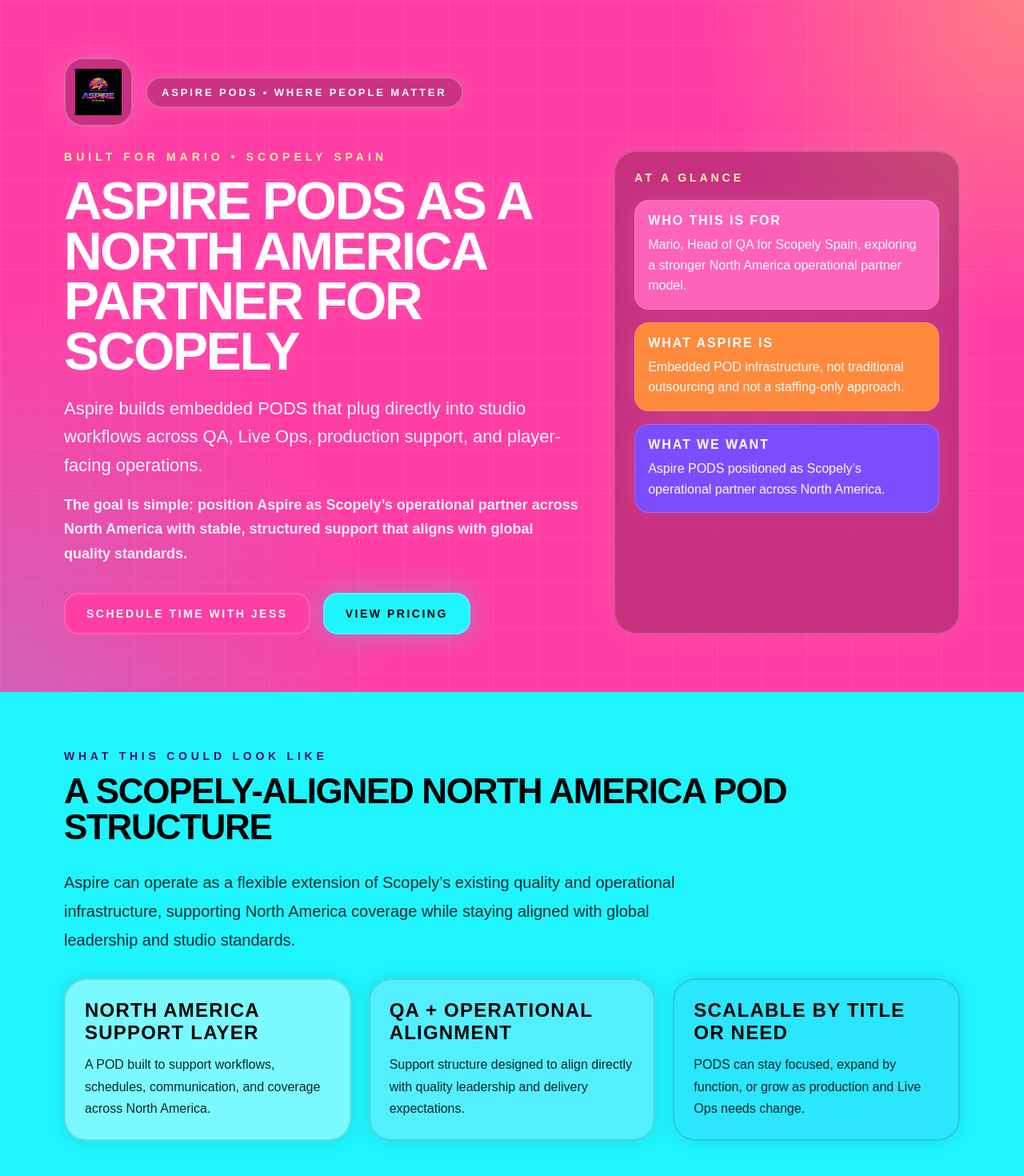
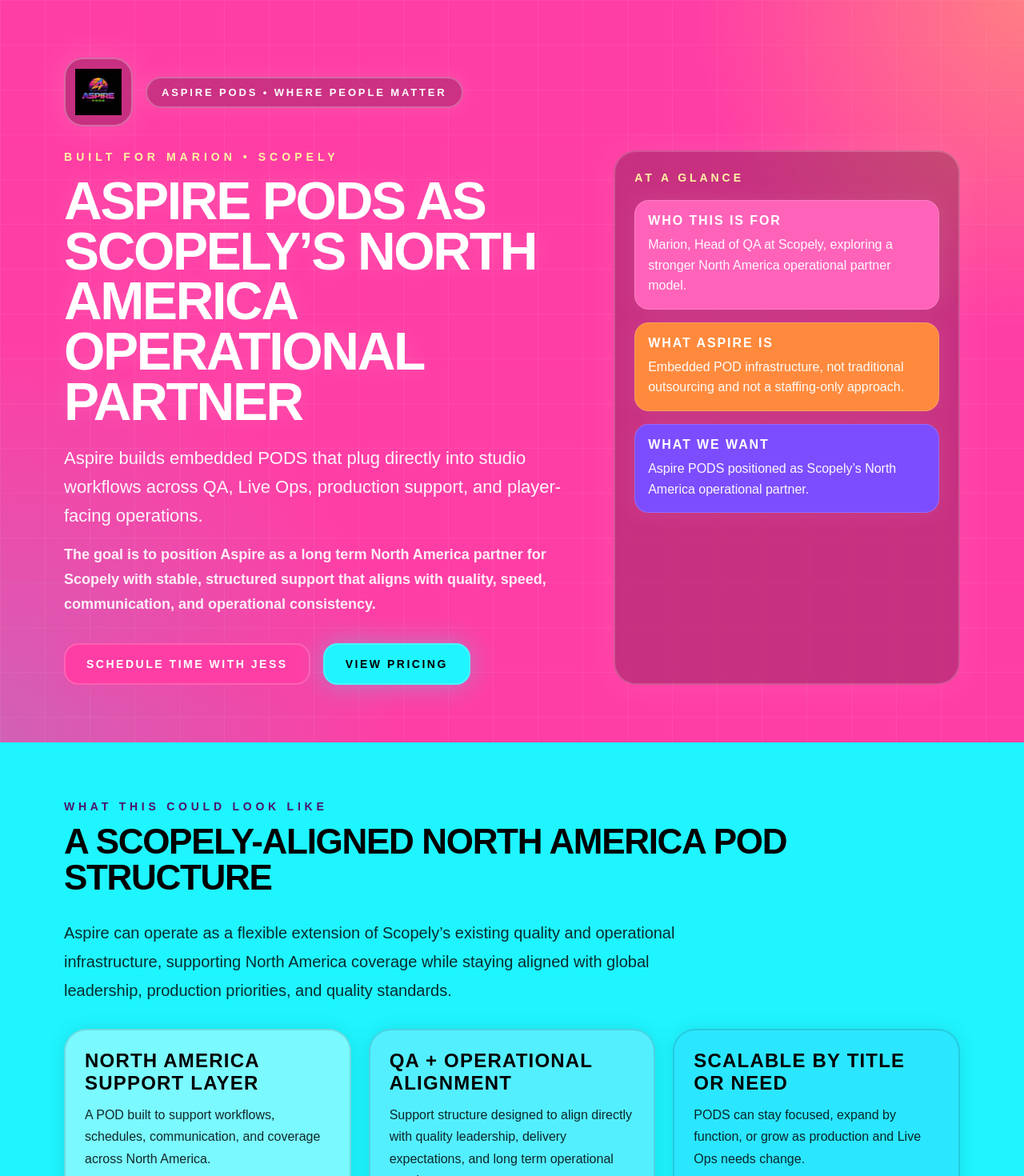
Before and after one commit to jessgoodvibesonly/aspire-marion, a Next.js app: page / in a window 1280 px wide. Shown: the top 1470 px of the page at 80% size. Built offline with nearby package versions, Linux system fonts and the light colour scheme.

Commit message:
Update page.tsx

```diff
--- a/app/page.tsx
+++ b/app/page.tsx
@@ -106,7 +106,6 @@
         fontFamily: "Arial, Helvetica, sans-serif",
       }}
     >
-      {/* HERO */}
       <section
         style={{
           position: "relative",
@@ -201,7 +200,7 @@
                   margin: 0,
                 }}
               >
-                Built for Mario • Scopely Spain
+                Built for Marion • Scopely
               </p>
 
               <h1
@@ -216,7 +215,7 @@
                   textShadow: "0 0 24px rgba(255,255,255,0.12)",
                 }}
               >
-                Aspire PODS as a North America partner for Scopely
+                Aspire PODS as Scopely’s North America operational partner
               </h1>
 
               <p
@@ -242,9 +241,9 @@
                   color: "rgba(255,255,255,0.9)",
                 }}
               >
-                The goal is simple: position Aspire as Scopely’s operational partner
-                across North America with stable, structured support that aligns with
-                global quality standards.
+                The goal is to position Aspire as a long term North America partner
+                for Scopely with stable, structured support that aligns with quality,
+                speed, communication, and operational consistency.
               </p>
 
               <div
@@ -288,7 +287,7 @@
                 {[
                   {
                     title: "Who this is for",
-                    text: "Mario, Head of QA for Scopely Spain, exploring a stronger North America operational partner model.",
+                    text: "Marion, Head of QA at Scopely, exploring a stronger North America operational partner model.",
                     bg: "#ff63b9",
                   },
                   {
@@ -298,7 +297,7 @@
                   },
                   {
                     title: "What we want",
-                    text: "Aspire PODS positioned as Scopely’s operational partner across North America.",
+                    text: "Aspire PODS positioned as Scopely’s North America operational partner.",
                     bg: "#7c4dff",
                   },
                 ].map((item) => (
@@ -340,7 +339,6 @@
         </div>
       </section>
 
-      {/* WHAT THIS COULD LOOK LIKE */}
       <section style={{ background: "#1ff5ff", color: "#000000" }}>
         <div style={sectionWrap}>
           <div style={{ maxWidth: "920px", marginBottom: "30px" }}>
@@ -361,7 +359,7 @@
             >
               Aspire can operate as a flexible extension of Scopely’s existing quality
               and operational infrastructure, supporting North America coverage while
-              staying aligned with global leadership and studio standards.
+              staying aligned with global leadership, production priorities, and quality standards.
             </p>
           </div>
 
@@ -380,7 +378,7 @@
               },
               {
                 title: "QA + operational alignment",
-                body: "Support structure designed to align directly with quality leadership and delivery expectations.",
+                body: "Support structure designed to align directly with quality leadership, delivery expectations, and long term operational consistency.",
                 bg: "#54efff",
               },
               {
@@ -426,7 +424,6 @@
         </div>
       </section>
 
-      {/* POD FUNCTIONS */}
       <section style={{ background: "#7c4dff", color: "#ffffff" }}>
         <div style={sectionWrap}>
           <div style={{ maxWidth: "900px", marginBottom: "30px" }}>
@@ -466,7 +463,6 @@
         </div>
       </section>
 
-      {/* WHY ASPIRE */}
       <section style={{ background: "#ff8a3d", color: "#000000" }}>
         <div style={sectionWrap}>
           <div style={{ maxWidth: "920px", marginBottom: "30px" }}>
@@ -508,7 +504,6 @@
         </div>
       </section>
 
-      {/* PRICING */}
       <section id="pricing" style={{ background: "#ffe44d", color: "#000000" }}>
         <div style={sectionWrap}>
           <div style={{ maxWidth: "920px", marginBottom: "30px" }}>
@@ -585,7 +580,6 @@
         </div>
       </section>
 
-      {/* FINAL SECTION */}
       <section style={{ background: "#000000", color: "#ffffff" }}>
         <div style={sectionWrap}>
           <div
@@ -633,7 +627,7 @@
                   lineHeight: 1.05,
                 }}
               >
-                Happy to discuss what this could look like for Scopely
+                Happy to discuss what this could look like for your team
               </h3>
               <p
                 style={{
```
